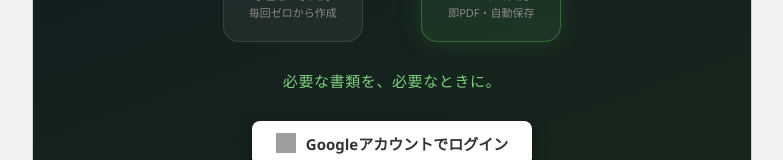
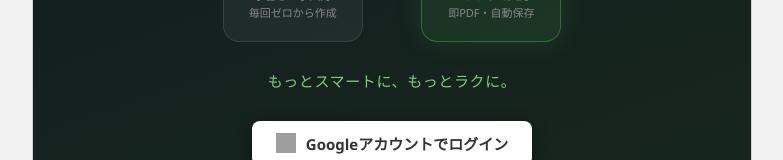
Before and after one commit to HYEOKJUNCHOI/caredoc, a React (Vite) app: page / in a window 1280 px wide. Shown: the part 395-555 px from the top of the page, without its empty margins (248-1031 px from the left). Built offline with nearby package versions, Linux system fonts and the light colour scheme; no server answers; grey boxes are pictures that could not be loaded; a web font is replaced by a local one.

Commit message:
[CC] style: 랜딩 캐치카피 변경

```diff
--- a/src/pages/Landing/Landing.jsx
+++ b/src/pages/Landing/Landing.jsx
@@ -25,7 +25,7 @@ const Landing = ({ onLogin }) => (
       </div>
     </div>
 
-    <p className={styles.catchCopy}>必要な書類を、必要なときに。</p>
+    <p className={styles.catchCopy}>もっとスマートに、もっとラクに。</p>
 
     {/* 구글 로그인 버튼 */}
     <button className={styles.loginBtn} onClick={onLogin}>
```
